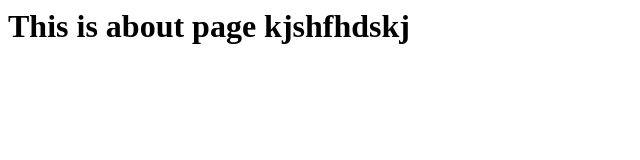
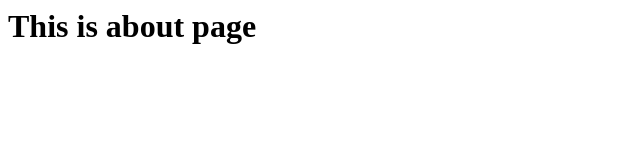
Before and after one commit to abhiwalake1009/skillcone, a plain HTML site: page about.html in a window 1280 px wide. Shown: the whole page, without its empty margins (0-640 px from the left). Drawn offline with Linux system fonts and the light colour scheme.

Commit message:
new change

```diff
--- a/about.html
+++ b/about.html
@@ -4,7 +4,7 @@
     </head>
     <body>
         <h1>
-            This is about page kjshfhdskj
+            This is about page
         </h1>
     </body>
 </html>
```
Also changed, not shown: 1 other file.
